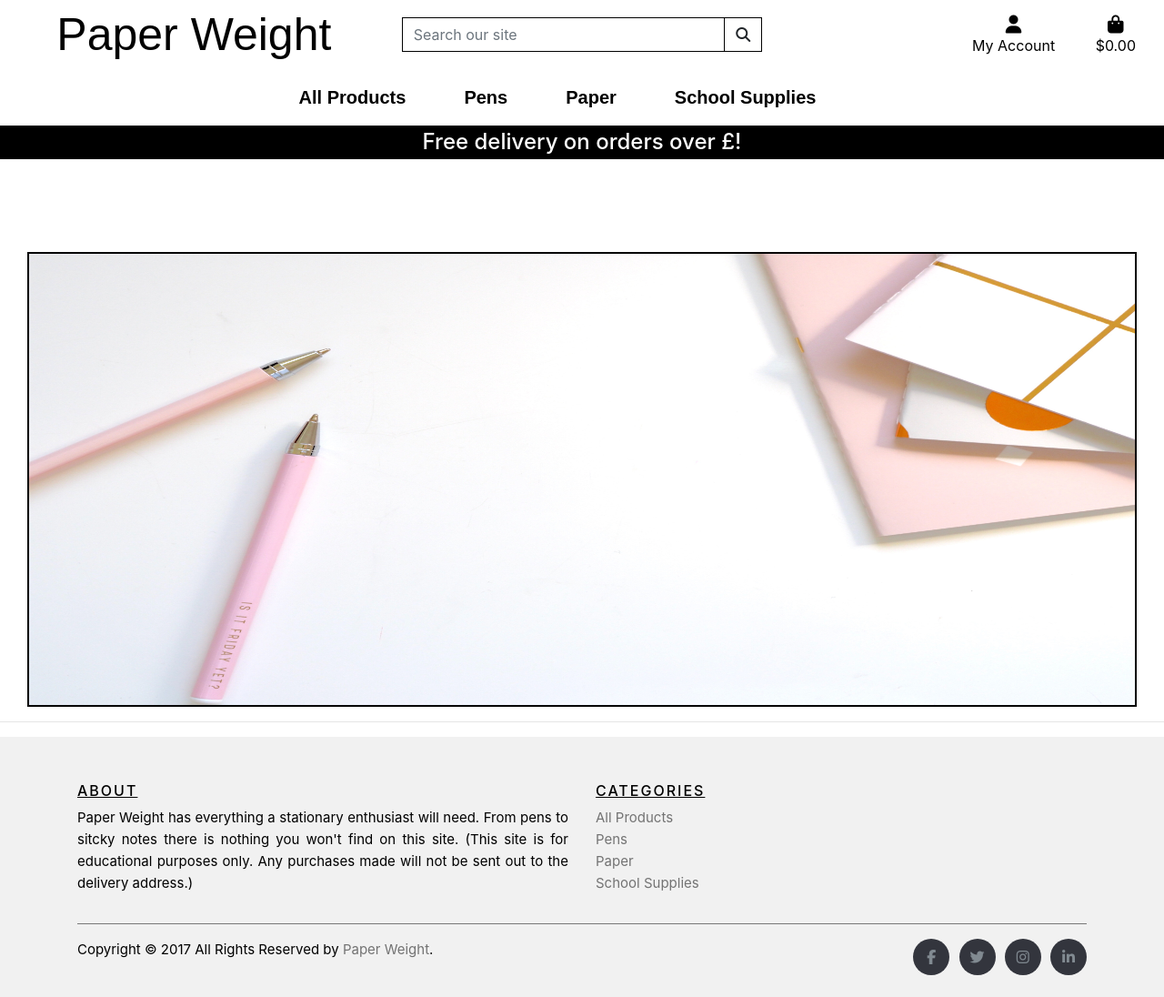
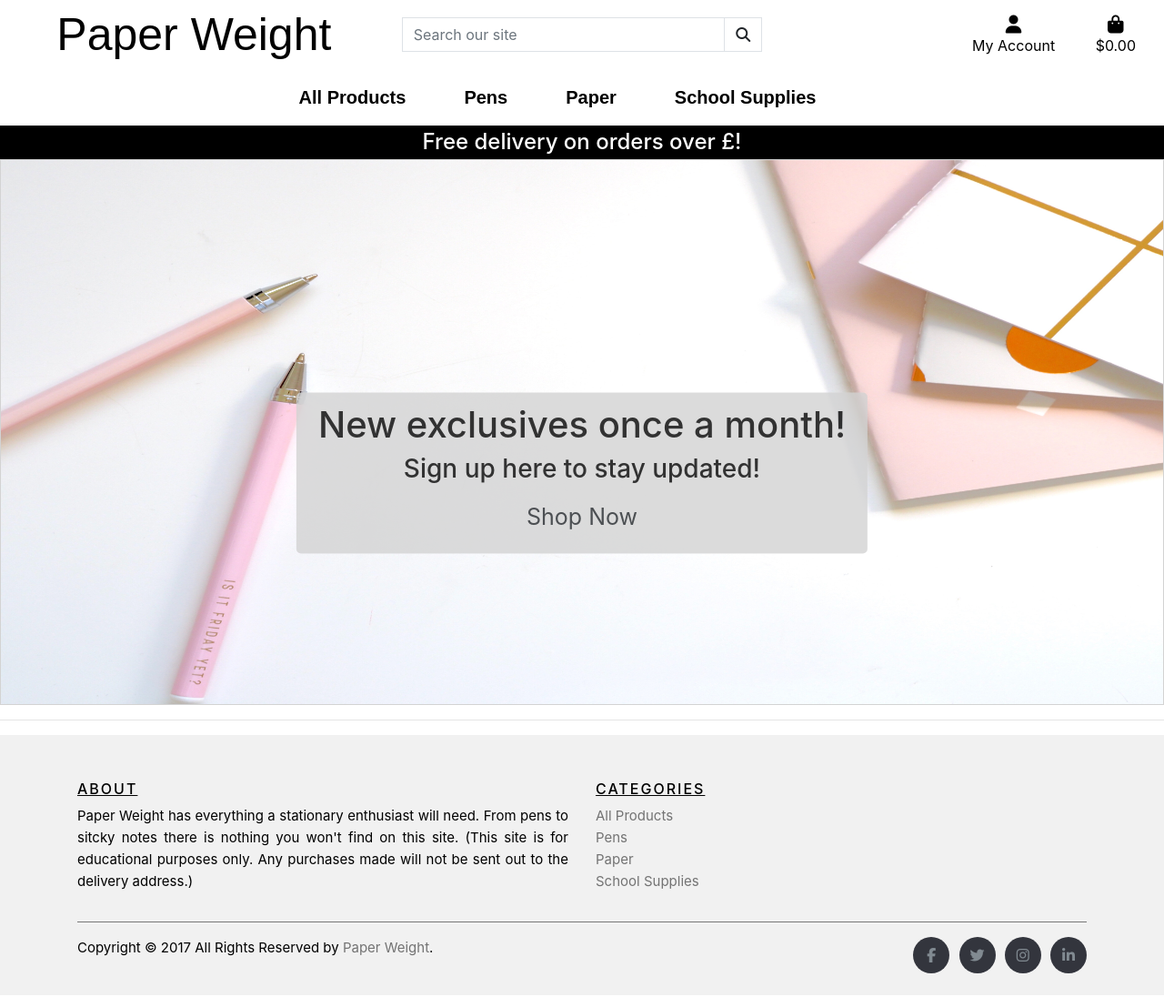
Before and after one commit to Sharpryan20/ci-project-5, a Django app: page / in a window 1280 px wide. Shown: the whole page at 91% size. Run offline with Django 3.2, Linux system fonts and the light colour scheme; some libraries are stand-ins or nearby versions; some web fonts are replaced.

Commit message:
Added CSS stylings to the hero image and added a shop now button

```diff
--- a/home/templates/home/index.html
+++ b/home/templates/home/index.html
@@ -10,9 +10,14 @@
 {% endblock %}
 
 {% block content %}
-    <div class="container-fluid h-100">
-        <div class="container-fluid">
+    <div class="h-100">
+        <div class="">
             <img src="/media/hero-img.jpg" alt="Pens" class="hero-img">
+            <div class="index-box">
+                <h1 class="title-index" id="exclusive-title">New exclusives once a month!</h3>
+                <h3 class="title-index">Sign up <a href="" class="sign-up-button">here</a> to stay updated!</h4>
+                <a href="" class="shop-now-button btn btn-lg rounded-0 py3">Shop Now</a>
+            </div>
         </div>
     </div>
 {% endblock %}
--- a/static/css/base.css
+++ b/static/css/base.css
@@ -1,8 +1,5 @@
 @import url('https://fonts.googleapis.com/css2?family=Edu+QLD+Beginner&family=Splash&display=swap');
 
-body {
-    color: #ECECEC;
-}
 
 html {
     height: 100%;
@@ -10,10 +7,6 @@ html {
 
 .text-black {
     color: #000 !important;
-}
-
-.border-black {
-    border: 1px solid black !important;
 }
 
 .logo-font {
@@ -35,13 +28,44 @@ html {
 }
 
 .hero-img {
-    height: 500px;
+    height: 600px;
     width: 100%;
-    border: 2px solid black;
+    border: 1px solid lightgray;
 }
 
-.header-container {
-    padding-top: 8%
+.index-box {
+    position: absolute;
+    top: 65%;
+    left: 50%;
+    transform: translate(-50%, -50%);
+    -ms-transform: translate(-50%, -50%);
+    background-color: lightgrey;
+    opacity: 0.8;
+    color: black;
+    font-size: 16px;
+    padding: 12px 24px;
+    border: none;
+    cursor: pointer;
+    border-radius: 5px;
+    text-align: center;
+    text-decoration: none;
+}
+
+.shop-now-button {
+    font-size: 25px;
+}
+
+.shop-now-button:hover {
+    color: #9B1E1E;
+}
+
+.sign-up-button{
+    color: black;
+}
+
+.sign-up-button:hover {
+    color: #9B1E1E;
+    text-decoration: none;
 }
 
 /* Footer CSS */
```
